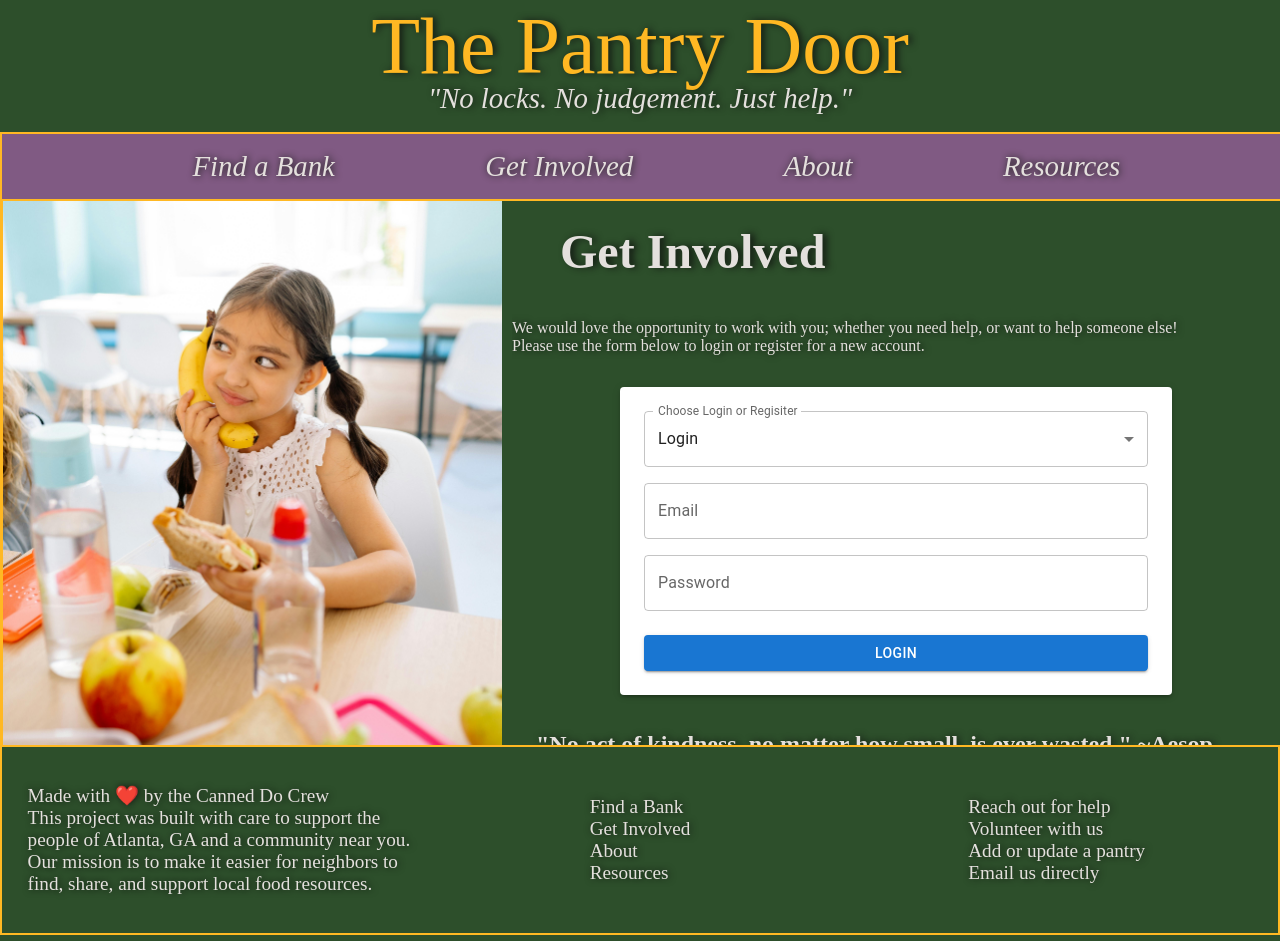
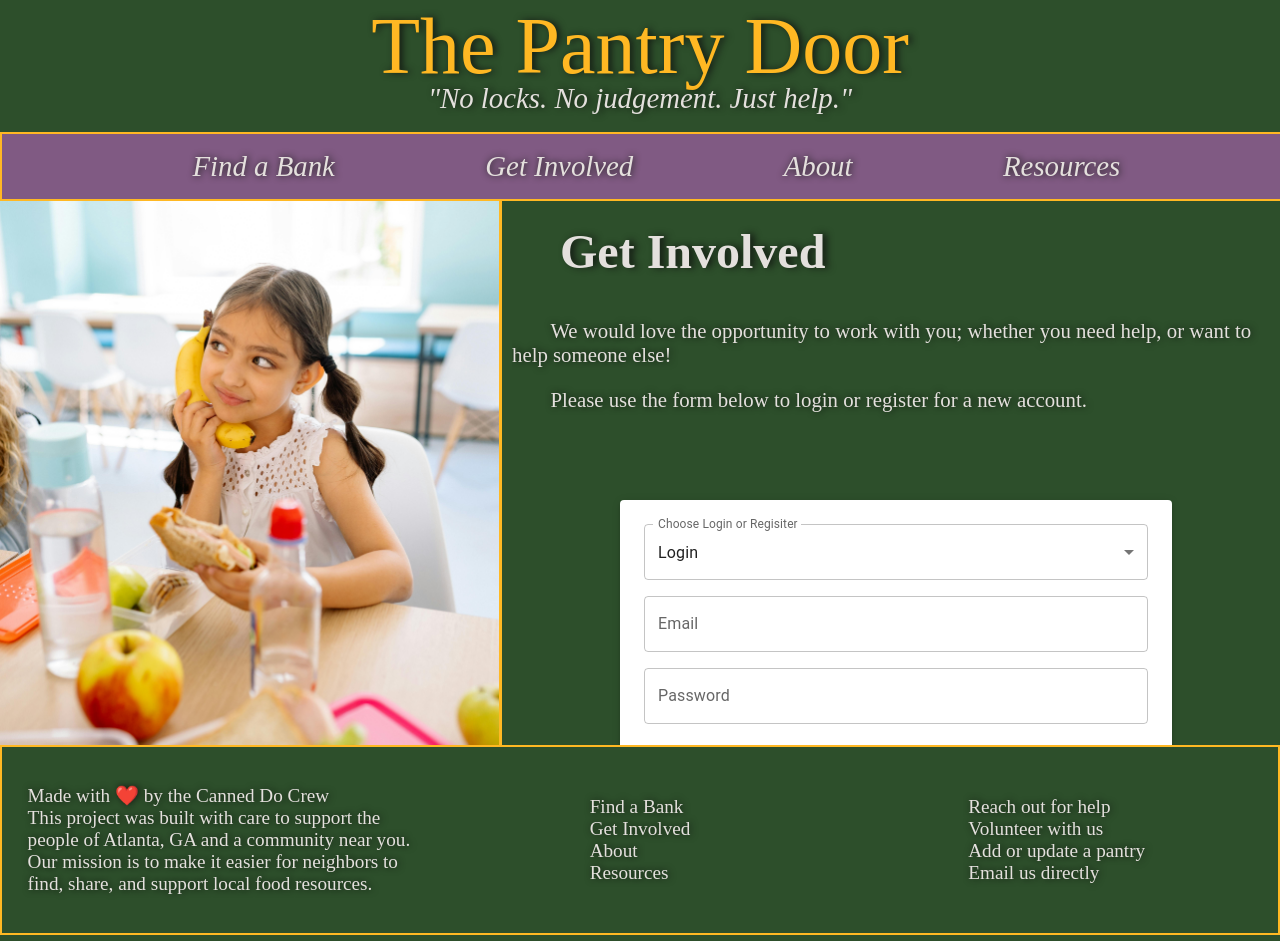
Before and after one commit to Missi3girl/pantry-client, a React (Vite) app: page /getinvolved in a window 1280 px wide. Built offline with nearby package versions, Linux system fonts and the light colour scheme; no server answers; a web font is replaced by a local one.

Commit message:
Modified sizing and style for Login form and location cards

```diff
--- a/src/components/getInvolvedPage/GetInvolved.css
+++ b/src/components/getInvolvedPage/GetInvolved.css
@@ -22,7 +22,15 @@
     width: 39%;
     position: relative;
     overflow: hidden;
-    border-left: 3px solid var(--gold);
+    border-right: 3px solid var(--gold);
+}
+
+#pInvolved {
+    font-size: 1.3em;
+    text-indent: 5%;
+    font-family: "mrs-eaves-roman-small-caps", "mrs-eaves", serif;
+    color: var(--grey);
+    text-shadow: var(--black) 1px 0 7px;
 }
 
 h2 {
--- a/src/components/getInvolvedPage/GetInvolved.jsx
+++ b/src/components/getInvolvedPage/GetInvolved.jsx
@@ -12,11 +12,13 @@ export default function GetInvolved() {
  <div id="mainInvolved">
             <div className="involvedForm">
             <h2>Get Involved</h2>
-            <p>We would love the opportunity to work with you; whether you need help, or want to help someone else!<br></br>Please use the form below to login or register for a new account.</p>
+            <p id="pInvolved">We would love the opportunity to work with you; whether you need help, or want to help someone else!</p>
+            <p id="pInvolved">Please use the form below to login or register for a new account.</p><br /><br />
 
             <LoginRegForm />
 
-            <h3>"No act of kindness, no matter how small, is ever wasted." ~Aesop</h3>
+            <br/><br/><br/>
+            <h3 id="quote">"No act of kindness, no matter how small, is ever wasted." ~Aesop</h3>
             </div>
             <div className="involvedPhoto">
                 <div id="photoDiv">
--- a/src/components/homePage/Home.css
+++ b/src/components/homePage/Home.css
@@ -9,7 +9,7 @@ body {
 #mainHome {
     display: flex;
     flex-direction: row;
-    height: 70vh;
+    height: 75vh;
     width: 100%;
   }
 
@@ -33,7 +33,7 @@ body {
 }
 
 .mapSection {
-    /* border: 1px solid var(--gold); */
+    border-left: 2px solid var(--gold);
     height: 100%;
     width: 70%;
     position: relative;
@@ -46,9 +46,9 @@ body {
 }
 
   .locationCard {
-    background-color: #FFB823;
-    width: 70%;
-    padding: 50px;
+    background-color: hsla(41, 100%, 57%, .7);
+    width: 84%;
+    padding: 30px;
     border-radius: 25px;
     text-align: center;
     font-weight: bold;
--- a/src/components/homePage/Map.jsx
+++ b/src/components/homePage/Map.jsx
@@ -45,7 +45,7 @@ const Map = () => {
 
   return (
     <div>
-      <div style={{ display: 'flex', flexDirection: 'column', height: '100%', minHeight: '800px'}}>
+      <div style={{ display: 'flex', flexDirection: 'column', height: '100%', minHeight: '800px', paddingLeft: '2em' }}>
       <div className="sidebar" style={{ padding: '0.5rem' }}>
         <p id="longlat">Longitude: {lng} | Latitude: {lat} | Zoom: {zoom}</p>
       </div>
--- a/src/components/homePage/SearchBar.jsx
+++ b/src/components/homePage/SearchBar.jsx
@@ -33,8 +33,8 @@ const styles = {
   form: {
     display: 'flex',
     alignItems: 'center',
-    gap: '8px',
-    padding: '20px',
+    gap: '10px',
+    padding: '50px',
   },
   input: {
     padding: '8px',
```
